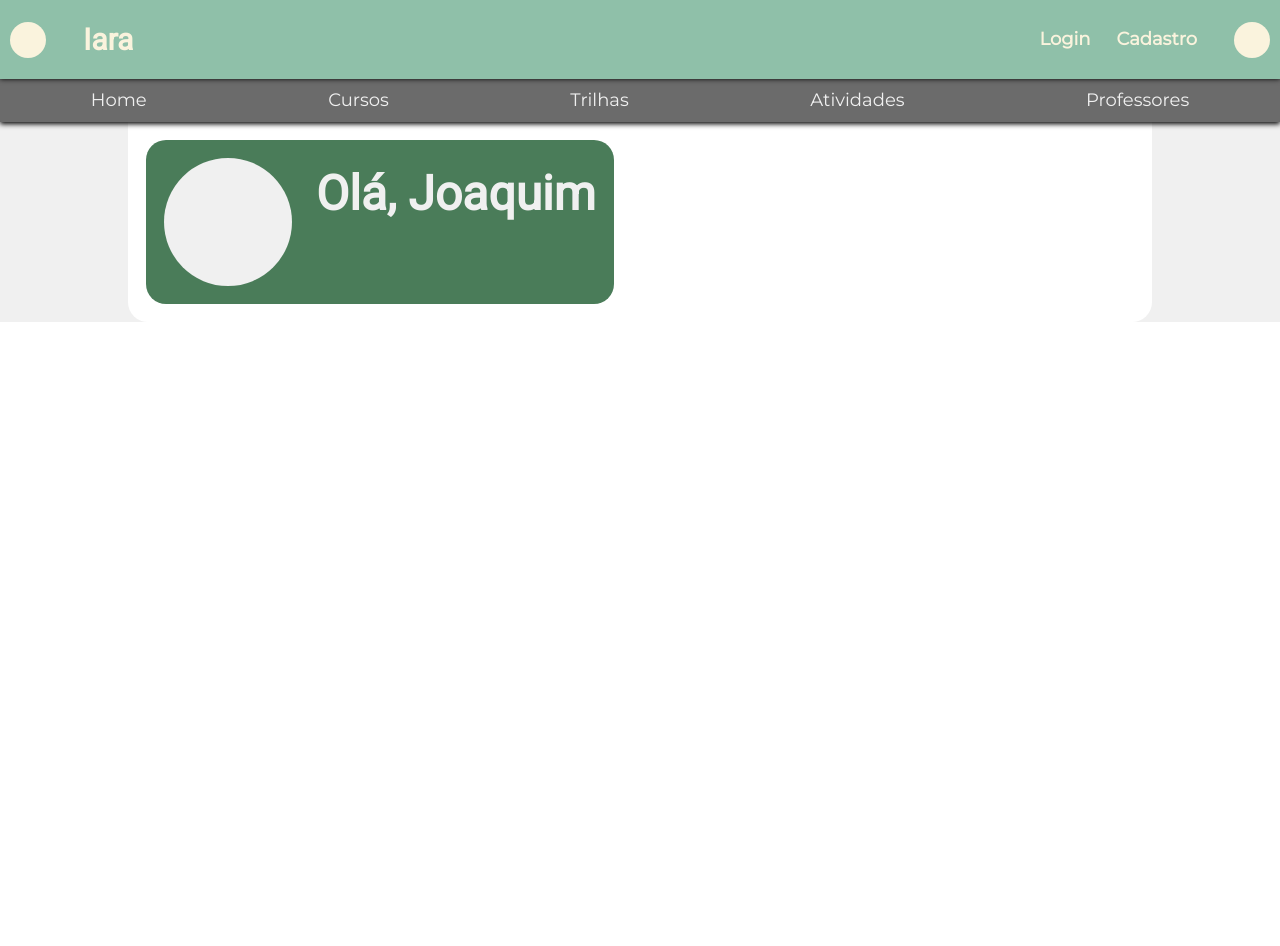
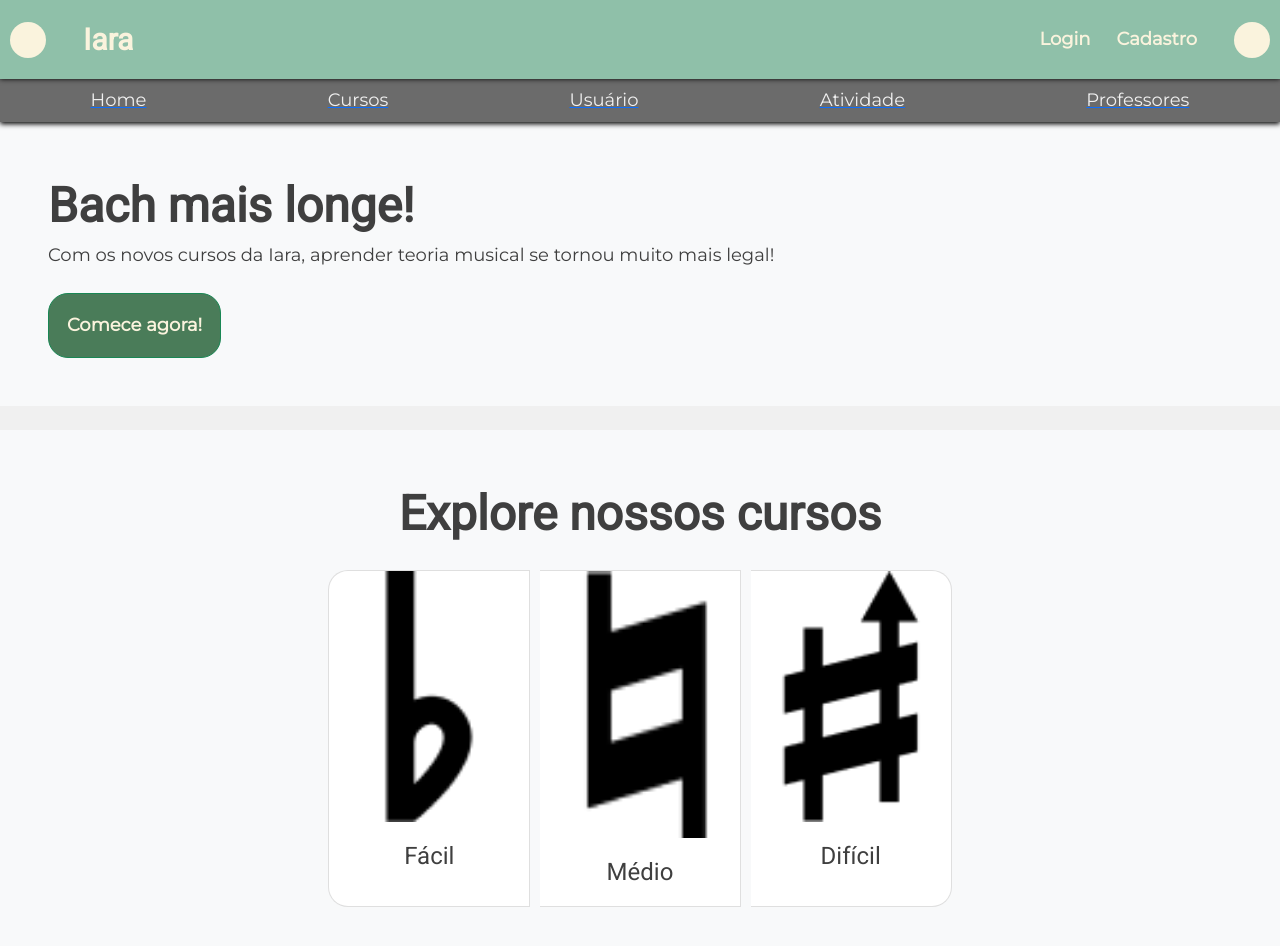
Before and after one commit to GabrielKishida/Iara, a React (Create React App) app: page / in a window 1280 px wide. Shown: the top 946 px of the page. Before the commit the page ends 800 px from the top, so only its background shows below. Built offline with nearby package versions, Linux system fonts and the light colour scheme.

Commit message:
✨ Add navigation
Co-authored-by: Rodrigo-Tei <Rodrigo-Tei@users.noreply.github.com>
Co-authored-by: guazco <guazco@users.noreply.github.com>

```diff
--- a/package.json
+++ b/package.json
@@ -15,6 +15,7 @@
     "react": "^17.0.2",
     "react-bootstrap": "^2.0.0-rc.0",
     "react-dom": "^17.0.2",
+    "react-router-dom": "^5.3.0",
     "react-scripts": "4.0.3",
     "styled-components": "^5.3.1",
     "typescript": "^4.4.3",
@@ -45,6 +46,7 @@
     ]
   },
   "devDependencies": {
+    "@types/react-router-dom": "^5.3.1",
     "@types/styled-components": "^5.1.14",
     "prettier": "2.4.1"
   }
--- a/src/App.tsx
+++ b/src/App.tsx
@@ -2,11 +2,59 @@ import styled from "styled-components";
 import "./App.css";
 import "bootstrap/dist/css/bootstrap.min.css";
 
-import { MainPage } from "./MainPage";
-import { UserPage } from "./UserPage";
+import { MainPage } from "./modules/MainPage/MainPage";
+import { UserPage } from "./modules/UserPage/UserPage";
+import Routes from "./modules/routes";
 
-function App() {
-  return <UserPage />;
+import React from "react";
+import { HeaderConstitution } from "./components/header";
+
+export default function App() {
+  return <Routes />;
 }
 
-export default App;
+/*export default function App() {
+  return (
+    <Router>
+      <div>
+        <nav>
+          <ul>
+            <li>
+              <Link to="/">Home</Link>
+            </li>
+            <li>
+              <Link to="/about">About</Link>
+            </li>
+            <li>
+              <Link to="/users">Users</Link>
+            </li>
+          </ul>
+        </nav>
+
+        <Switch>
+          <Route path="/about">
+            <About />
+          </Route>
+          <Route path="/users">
+            <Users />
+          </Route>
+          <Route path="/">
+            <Home />
+          </Route>
+        </Switch>
+      </div>
+    </Router>
+  );
+}
+
+function Home() {
+  return <h2>Home</h2>;
+}
+
+function About() {
+  return <h2>About</h2>;
+}
+
+function Users() {
+  return <h2>Users</h2>;
+} */
--- a/src/UserPage.tsx
+++ /dev/null
@@ -1,25 +0,0 @@
-import { H1, ProfileCard, VSeparator } from "./components";
-import { CursoDificuldade } from "./components/curso_dificuldade";
-import { HeaderConstitution } from "./components/header";
-import { Jumbotron } from "./components/jumbotron";
-import { Links } from "./components/links";
-import { Col, DivLine, Grid, Row } from "./components/theme/grid";
-import { WhiteBox } from "./components/white_box/white_box";
-
-export const UserPage: React.FC = () => {
-  return (
-    <Grid>
-      <Row>
-        <HeaderConstitution />
-      </Row>
-      <Row>
-        <Links></Links>
-      </Row>
-      <Row>
-        <WhiteBox>
-          <ProfileCard title="Olá, Joaquim" />
-        </WhiteBox>
-      </Row>
-    </Grid>
-  );
-};
--- a/src/components/header/header.tsx
+++ b/src/components/header/header.tsx
@@ -7,6 +7,7 @@ import {
   PerfilCircle,
   HeaderTextContainer,
 } from "./header.style";
+import { Link } from "react-router-dom";
 import React from "react";
 import { useState } from "react";
 
@@ -29,20 +30,30 @@ export const HeaderConstitution: React.FC<HeaderConstitutionProps> = (
       <LogoCircle />
       <HSeparator />
       <HeaderTextContainer align="left">
-        <HeaderTitleLink>Iara</HeaderTitleLink>
+        <Link to="/">
+          <HeaderTitleLink>Iara</HeaderTitleLink>
+        </Link>
       </HeaderTextContainer>
       <HSeparator />
       <HSeparator />
 
       {props.isLogged ? (
         <HeaderTextContainer>
-          <HeaderLink bold>Perfil</HeaderLink>
-          <HeaderLink bold>Logout</HeaderLink>
+          <Link to="/user">
+            <HeaderLink bold>Perfil</HeaderLink>
+          </Link>
+          <Link to="/">
+            <HeaderLink bold>Logout</HeaderLink>
+          </Link>
         </HeaderTextContainer>
       ) : (
         <HeaderTextContainer>
-          <HeaderLink>Login</HeaderLink>
-          <HeaderLink bold>Cadastro</HeaderLink>
+          <Link to="/login">
+            <HeaderLink>Login</HeaderLink>
+          </Link>
+          <Link to="/signup">
+            <HeaderLink bold>Cadastro</HeaderLink>
+          </Link>
         </HeaderTextContainer>
       )}
 
--- a/src/components/links/links.tsx
+++ b/src/components/links/links.tsx
@@ -2,33 +2,44 @@ import { H3, H4, H5, Body } from "../typography";
 import { VSeparator, HSeparator } from "../theme";
 import { StyledNav, StyledLink, StyledItem } from "./links.style";
 import React from "react";
+import { Link } from "react-router-dom";
 
 export const Links: React.FC = (props) => {
   return (
     <StyledNav fill>
       <StyledItem>
         <StyledLink>
-          <Body white>Home</Body>
+          <Link to="/">
+            <Body white>Home</Body>
+          </Link>
         </StyledLink>
       </StyledItem>
       <StyledItem>
         <StyledLink>
-          <Body white>Cursos</Body>
+          <Link to="/course">
+            <Body white>Cursos</Body>
+          </Link>
         </StyledLink>
       </StyledItem>
       <StyledItem>
         <StyledLink>
-          <Body white>Trilhas</Body>
+          <Link to="/user">
+            <Body white>Usuário</Body>
+          </Link>
         </StyledLink>
       </StyledItem>
       <StyledItem>
         <StyledLink>
-          <Body white>Atividades</Body>
+          <Link to="/activity">
+            <Body white>Atividade</Body>
+          </Link>
         </StyledLink>
       </StyledItem>
       <StyledItem>
         <StyledLink>
-          <Body white>Professores</Body>
+          <Link to="/teachers">
+            <Body white>Professores</Body>
+          </Link>
         </StyledLink>
       </StyledItem>
     </StyledNav>
--- /dev/null
+++ b/src/modules/CoursePage/CoursePageMock.js
@@ -0,0 +1,16 @@
+import { TextCard } from "../../components/TextCard/TextCard";
+import { QuestionCard } from "../../components/QuestionCard/QuestionCard";
+
+const CoursePageMock = {
+  content: [
+    {
+      title: "Escalas Maiores",
+      content: <TextCard></TextCard>,
+    },
+    {
+      title: "Exercício 1",
+      content: <QuestionCard></QuestionCard>,
+    },
+  ],
+};
+export default CoursePageMock;
--- /dev/null
+++ b/src/modules/UserPage/UserPage.tsx
@@ -0,0 +1,25 @@
+import { H1, ProfileCard, VSeparator } from "../../components";
+import { CursoDificuldade } from "../../components/curso_dificuldade";
+import { HeaderConstitution } from "../../components/header";
+import { Jumbotron } from "../../components/jumbotron";
+import { Links } from "../../components/links";
+import { Col, DivLine, Grid, Row } from "../../components/theme/grid";
+import { WhiteBox } from "../../components/white_box/white_box";
+
+export const UserPage: React.FC = () => {
+  return (
+    <Grid>
+      <Row>
+        <HeaderConstitution />
+      </Row>
+      <Row>
+        <Links></Links>
+      </Row>
+      <Row>
+        <WhiteBox>
+          <ProfileCard title="Olá, Joaquim" />
+        </WhiteBox>
+      </Row>
+    </Grid>
+  );
+};
--- /dev/null
+++ b/src/modules/routes.tsx
@@ -0,0 +1,15 @@
+import { MainPage } from "./MainPage/MainPage";
+import { CoursePage } from "./CoursePage/CoursePage";
+import { UserPage } from "./UserPage/UserPage";
+
+import { BrowserRouter, Route } from "react-router-dom";
+
+export default function Routes() {
+  return (
+    <BrowserRouter>
+      <Route path="/" exact component={MainPage} />
+      <Route path="/course" exact component={CoursePage} />
+      <Route path="/user" exact component={UserPage} />
+    </BrowserRouter>
+  );
+}
```
Also changed, not shown: src/components/modules/CoursePage/CoursePageMock.js (deleted, +0 -16 lines), src/modules/CoursePage/CoursePage.tsx (renamed from src/components/modules/CoursePage/CoursePage.tsx, +5 -5 lines), src/modules/MainPage/MainPage.tsx (renamed from src/MainPage.tsx, +5 -5 lines), src/modules/CoursePage/CoursePage.style.tsx (renamed from src/components/modules/CoursePage/CoursePage.style.tsx), 1 other file (tests, documents, lock files or other folders).
